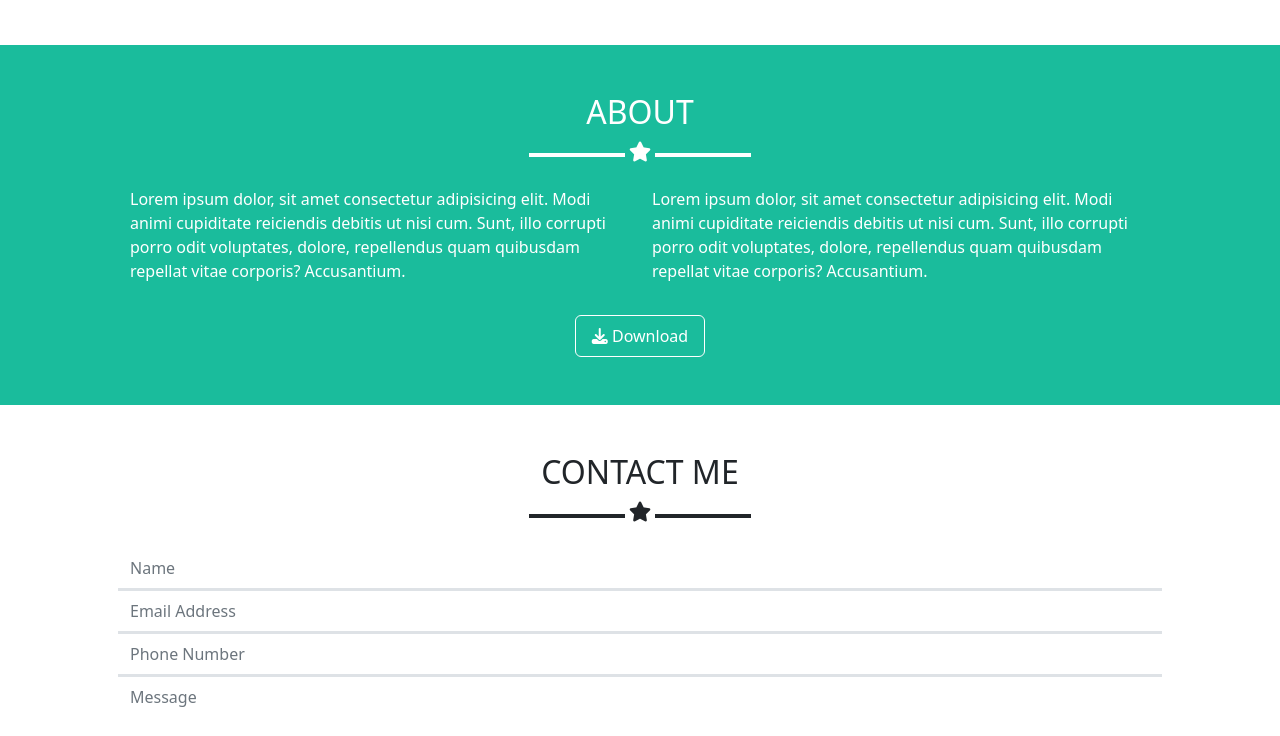
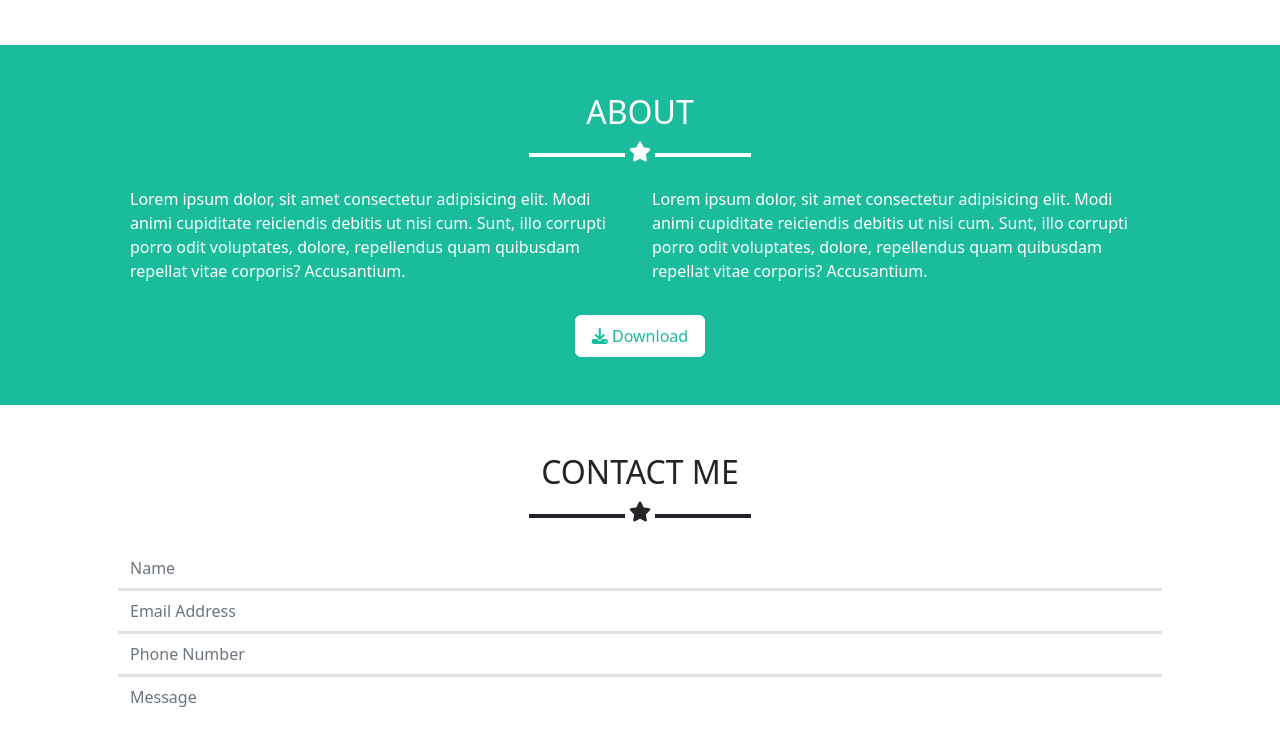
Before and after one commit to Chiaravalle04/html-css-bootstrap-freelancer, a plain HTML site: page index.html in a window 1280 px wide. In both pictures the pointer is over the link "Download". Shown: the part 1274-2010 px from the top of the page. Drawn offline with nearby package versions, Linux system fonts and the light colour scheme.

Commit message:
add hover (3rd section main)

```diff
--- a/css/style.css
+++ b/css/style.css
@@ -72,11 +72,16 @@ nav a:hover {
 }
 
 /* Third Section */
-
 #third-section {
     background-color: #1abc9c;
 }
 
+.l_hover > a:hover {
+    color: #1abc9c !important;
+    background-color: #fff !important;
+}
+
+/* Last Section */
 input[type=submit] {
     background-color: #1abc9c;
     color: #fff;
--- a/index.html
+++ b/index.html
@@ -337,9 +337,9 @@
 
                         <div class="row text-center">
 
-                            <div class="col">
+                            <div class="col l_hover">
 
-                                <a class="d-inline-block text-decoration-none mt-3 py-2 px-3 border border-white rounded text-white" href="#"><i class="fa-solid fa-download"></i> Download</a>
+                                <a class="d-inline-block text-decoration-none mt-3 py-2 px-3 border border-white rounded text-white " href="#"><i class="fa-solid fa-download"></i> Download</a>
 
                             </div>
 
```
